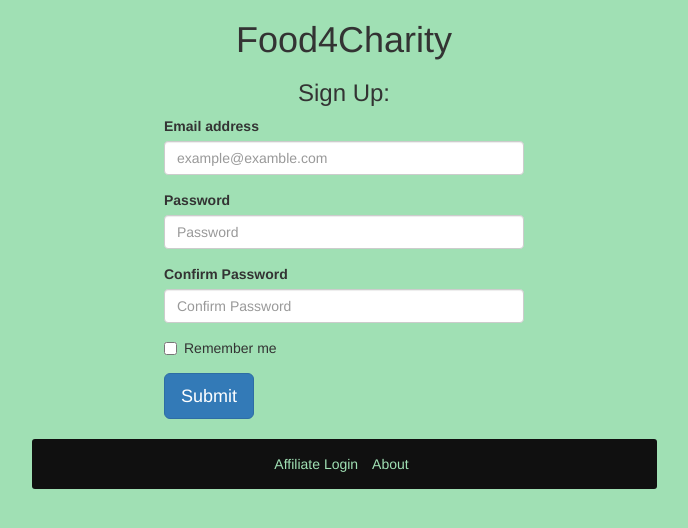
After one commit to DecisionSystemsGroup/BattleHack2015, a PHP site: page /register.php in a window 1280 px wide. The commit adds this page. Shown: the top 528 px of the page, without its empty margins (296-984 px from the left). Run offline with PHP 8.4, Linux system fonts and the light colour scheme; some libraries are stand-ins or nearby versions.

Commit message:
Update14

```diff
--- /dev/null
+++ b/site/register.php
@@ -0,0 +1,48 @@
+<?php
+  session_start();
+  require_once 'inc/configuration.php';
+?>
+<!DOCTYPE html>
+<html lang = "en">
+  <head>
+    <?php require_once 'inc/head.php'; ?>
+  </head>
+  <body>
+    <h1 class="text-center"><?php echo $siteTitle; ?></h1>
+    <h3 class="text-center">Sign Up:</h3>
+  <div class="container">
+    <div class="row">
+      <div class="col-md-4 col-md-offset-4">
+    <form>
+        <div class="form-group">
+              <label for="exampleInputEmail1">Email address</label>
+              <input type="email" class="form-control" id="exampleInputEmail1" placeholder="example@examble.com">
+          </div>
+            <div class="form-group">
+              <label for="exampleInputPassword1">Password</label>
+              <input type="password" class="form-control" id="exampleInputPassword1" placeholder="Password">
+          </div>
+          <div class="form-group">
+            <label for="exampleInputPassword1">Confirm Password</label>
+            <input type="password" class="form-control" id="exampleInputPassword1" placeholder="Confirm Password">
+        </div>
+
+          <div class="form-group">
+             <div class="checkbox">
+                 <label>
+                   <input type="checkbox"> Remember me
+                 </label>
+               </div>
+           </div>
+           <div class="form-group">
+               <button type="submit" class="btn btn-primary btn-lg">Submit</button>
+            </div>
+</form>
+</div>
+</div>
+</div>
+        <?php include "inc/footer.php"?>
+    </div><!-- /Container -->
+    <?php require_once 'inc/scripts.php'; ?>
+    </body>
+    </html>
```
Also changed, not shown: site/inc/gmap.php (+13 -3 lines).
